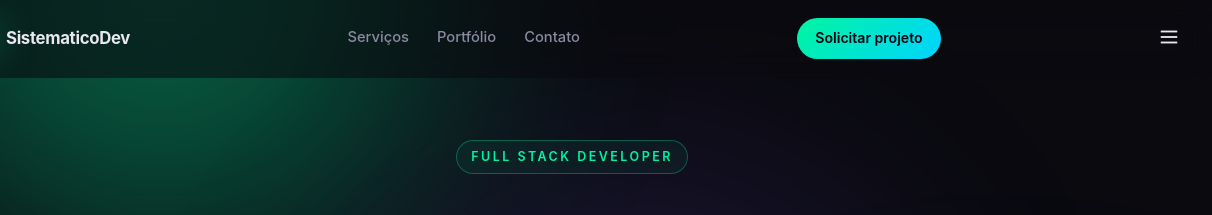
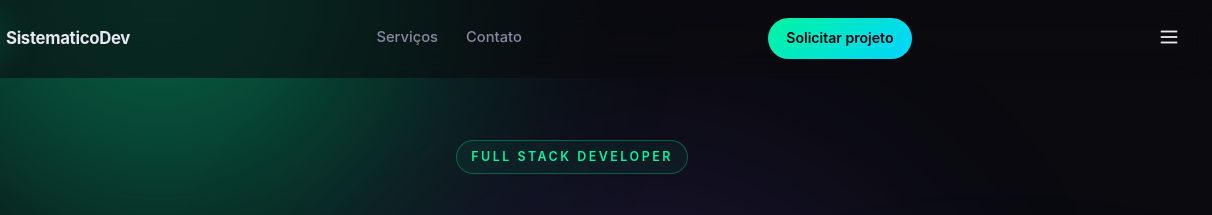
Before and after one commit to hjuliano2004/sistematicoDev, a plain HTML site: page index.html in a window 1280 px wide. Shown: the top 215 px of the page, 68-1280 px from the left. Drawn offline with Linux system fonts and the light colour scheme; animation ran at ten frames a second.

Commit message:
comentei portfolio no navbar

```diff
--- a/index.html
+++ b/index.html
@@ -34,7 +34,7 @@
         <nav class="nav-links">
            <!-- <a href="#sobre">Sobre</a>-->
             <a href="#servicos">Serviços</a>
-            <a href="#portfolio">Portfólio</a>
+            <!--<a href="#portfolio">Portfólio</a>-->
             <a href="#contato">Contato</a>
         </nav>
 
```
